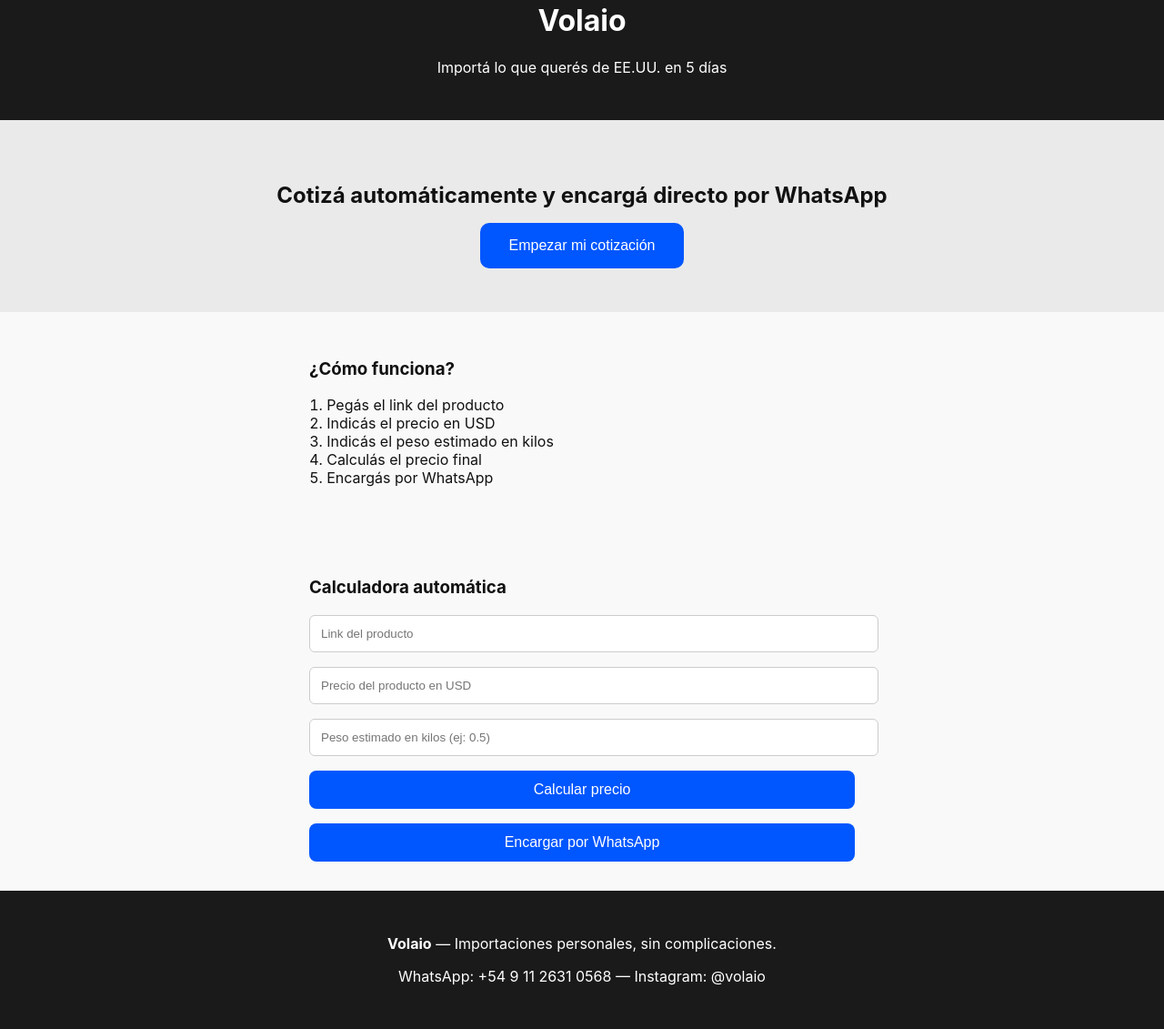
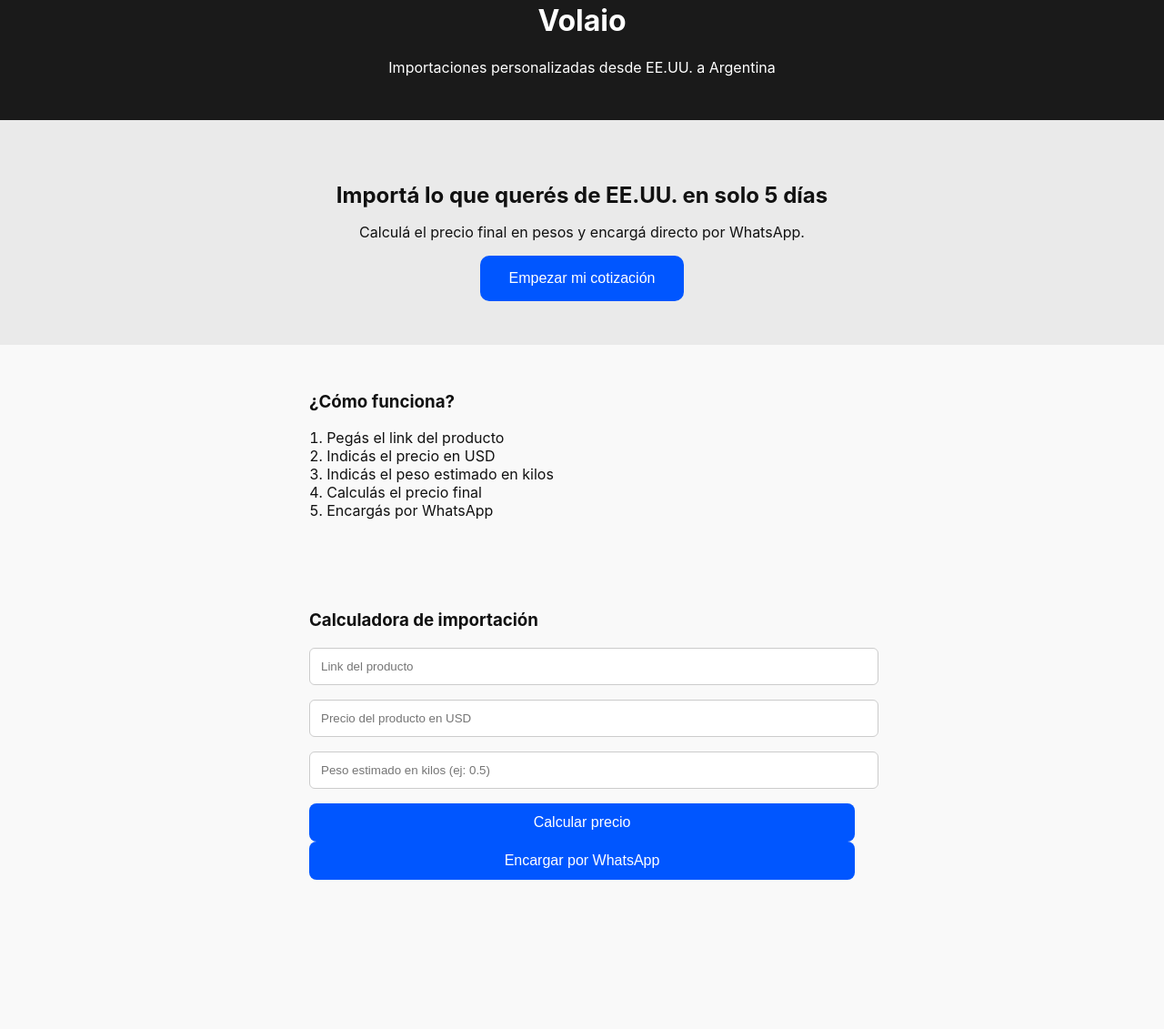
Before and after one commit to volaio/volaio, a plain HTML site: page index.html in a window 1280 px wide. Shown: the part 50-1181 px from the top of the page at 91% size. After the commit the page ends 1049 px from the top, so only its background shows below. Drawn offline with Linux system fonts and the light colour scheme.

Commit message:
Update index.html

```diff
--- a/index.html
+++ b/index.html
@@ -8,18 +8,24 @@
 </head>
 <body>
   <header>
+    <div class="container">
       <h1>Volaio</h1>
-    <p>Importá lo que querés de EE.UU. en 5 días</p>
+      <p>Importaciones personalizadas desde EE.UU. a Argentina</p>
+    </div>
   </header>
 
   <section class="hero">
-    <h2>Cotizá automáticamente y encargá directo por WhatsApp</h2>
+    <div class="container">
+      <h2>Importá lo que querés de EE.UU. en solo 5 días</h2>
+      <p>Calculá el precio final en pesos y encargá directo por WhatsApp.</p>
       <button onclick="document.getElementById('calculator').scrollIntoView({ behavior: 'smooth' })">
         Empezar mi cotización
       </button>
+    </div>
   </section>
 
   <section class="steps">
+    <div class="container">
       <h3>¿Cómo funciona?</h3>
       <ol>
         <li>Pegás el link del producto</li>
@@ -28,25 +34,19 @@
         <li>Calculás el precio final</li>
         <li>Encargás por WhatsApp</li>
       </ol>
+    </div>
   </section>
 
   <section class="calculator" id="calculator">
-    <h3>Calculadora automática</h3>
+    <div class="container">
+      <h3>Calculadora de importación</h3>
       <input type="url" placeholder="Link del producto">
       <input type="number" placeholder="Precio del producto en USD" id="usdInput">
       <input type="number" placeholder="Peso estimado en kilos (ej: 0.5)" id="pesoInput">
       <button onclick="calcularPrecio()">Calcular precio</button>
-    <div id="resultado" style="margin-top: 1rem; font-weight: bold;"></div>
+      <div id="resultado" class="resultado"></div>
       <a href="https://wa.me/5491126310568?text=Hola%2C%20quiero%20hacer%20una%20importaci%C3%B3n%20con%20Volaio" target="_blank">
-      <button>Encargar por WhatsApp</button>
+        <button class="whatsapp">Encargar por WhatsApp</button>
       </a>
-  </section>
-
-  <footer>
-    <p><strong>Volaio</strong> — Importaciones personales, sin complicaciones.</p>
-    <p>WhatsApp: +54 9 11 2631 0568 — Instagram: @volaio</p>
-  </footer>
-
-  <script src="script.js"></script>
-</body>
-</html>
+    </div>
+  </secti
```
Lines whose indentation alone changed are shown as unchanged.
